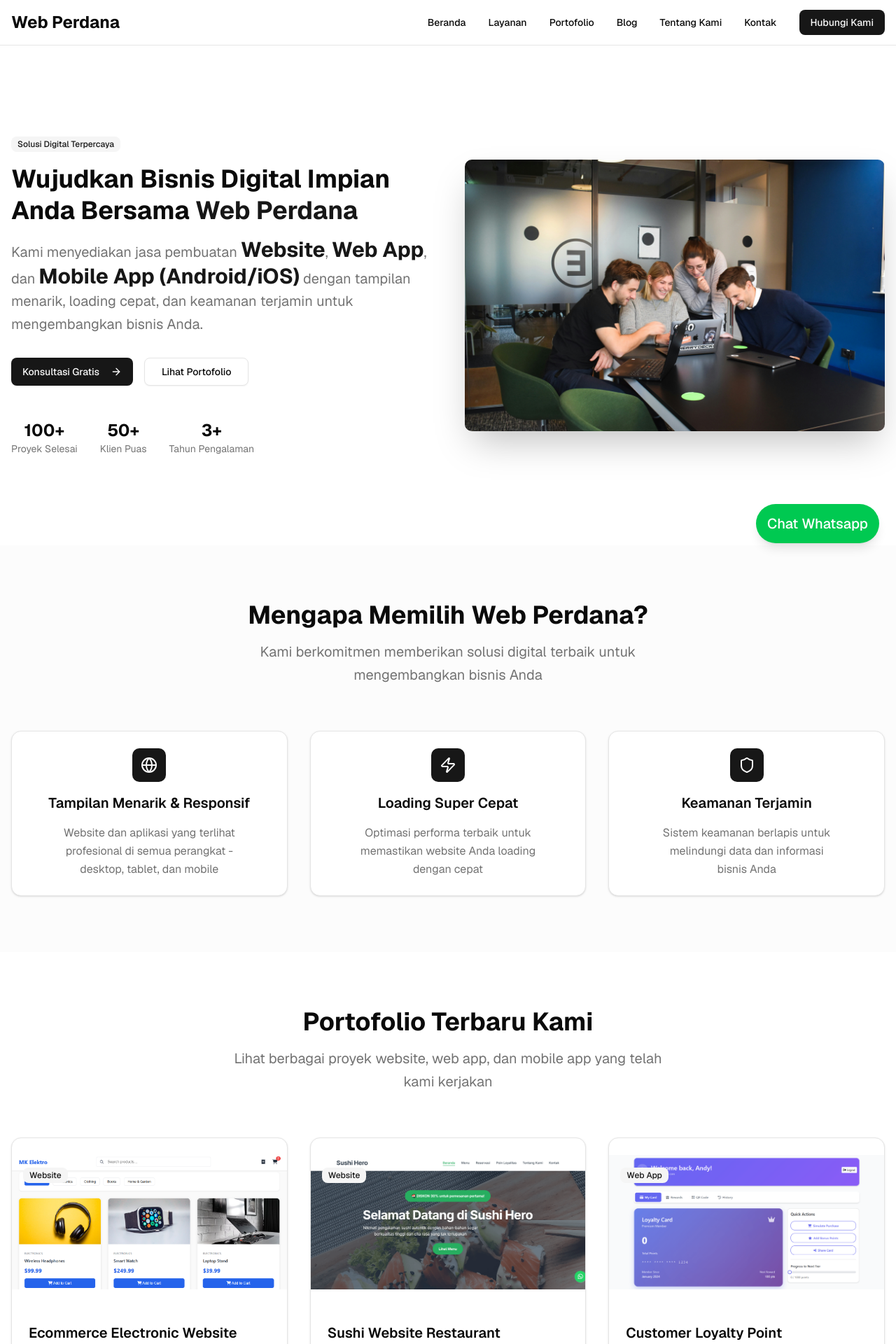
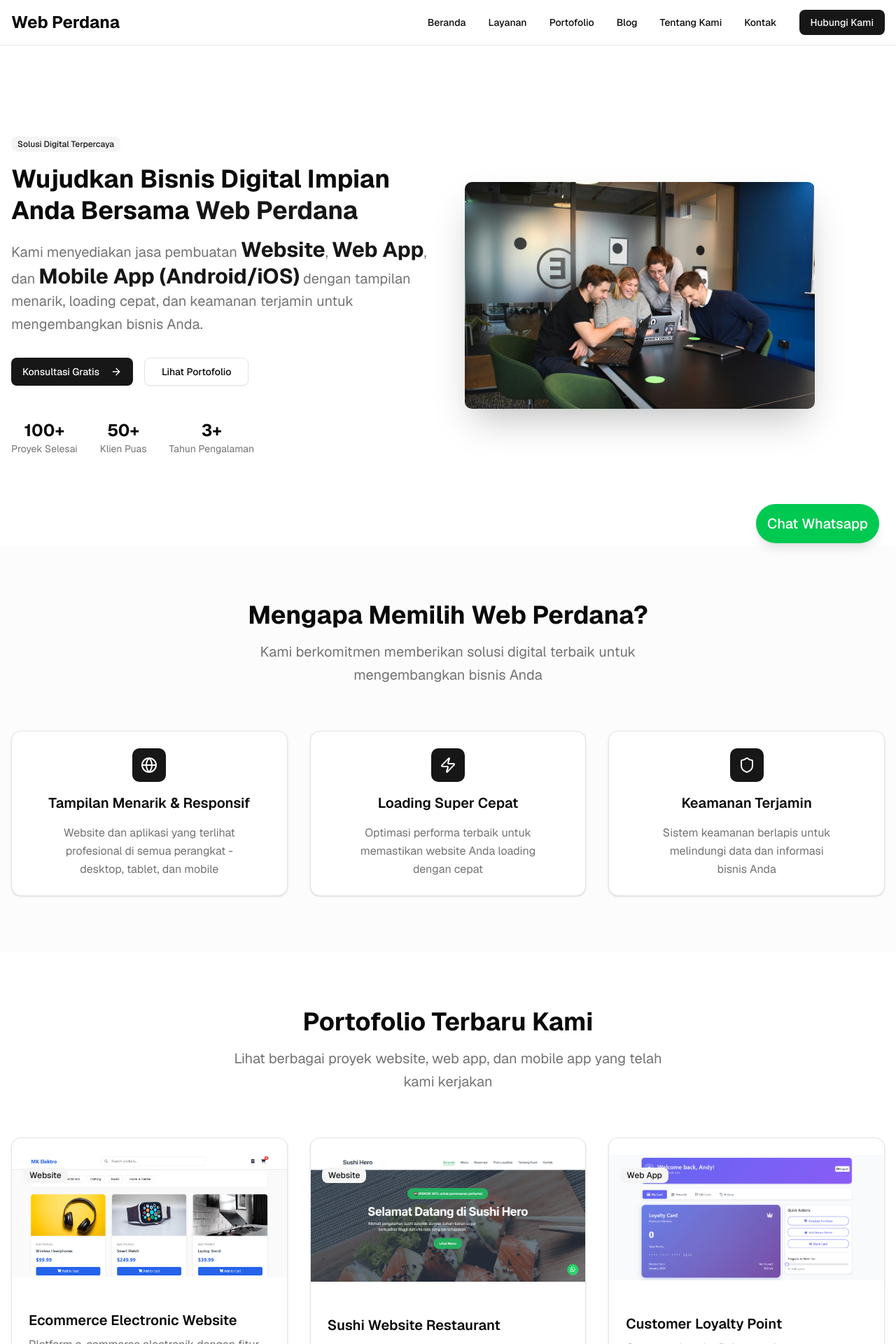
Before and after one commit to wsetiono/website_webperdana, a Next.js app: page / in a window 1280 px wide. Shown: the top 1920 px of the page at 70% size. Built offline with nearby package versions, Linux system fonts and the light colour scheme.

Commit message:
ubah image portfolio di hompepage jdi reposnive

```diff
--- a/app/page.tsx
+++ b/app/page.tsx
@@ -149,12 +149,8 @@ export default function HomePage() {
                 <Image
                   src="/modern-web-development-team-working.jpg"
                   alt="Tim Web Perdana sedang mengembangkan website dan aplikasi"
-                  // width={500}
-                  // height={600}
-                  width={0}
-                  height={0}
-                  sizes="100vw"
-                  style={{ width: '100%', height: 'auto' }} // optional
+                  width={500}
+                  height={600}
                   className="rounded-lg shadow-2xl"
                   priority
                   loading="eager"
@@ -209,8 +205,12 @@ export default function HomePage() {
                   <Image
                     src={item.image || "/placeholder.svg"}
                     alt={`${item.title} - ${item.description}`}
-                    width={400}
-                    height={300}
+                    // width={400}
+                    // height={300}
+                    width={0}
+                    height={0}
+                    sizes="100vw"
+                    style={{ width: '100%', height: 'auto' }} // optional
                     className="w-full h-48 object-cover group-hover:scale-105 transition-transform duration-300"
                     loading="lazy"
                   />
```
